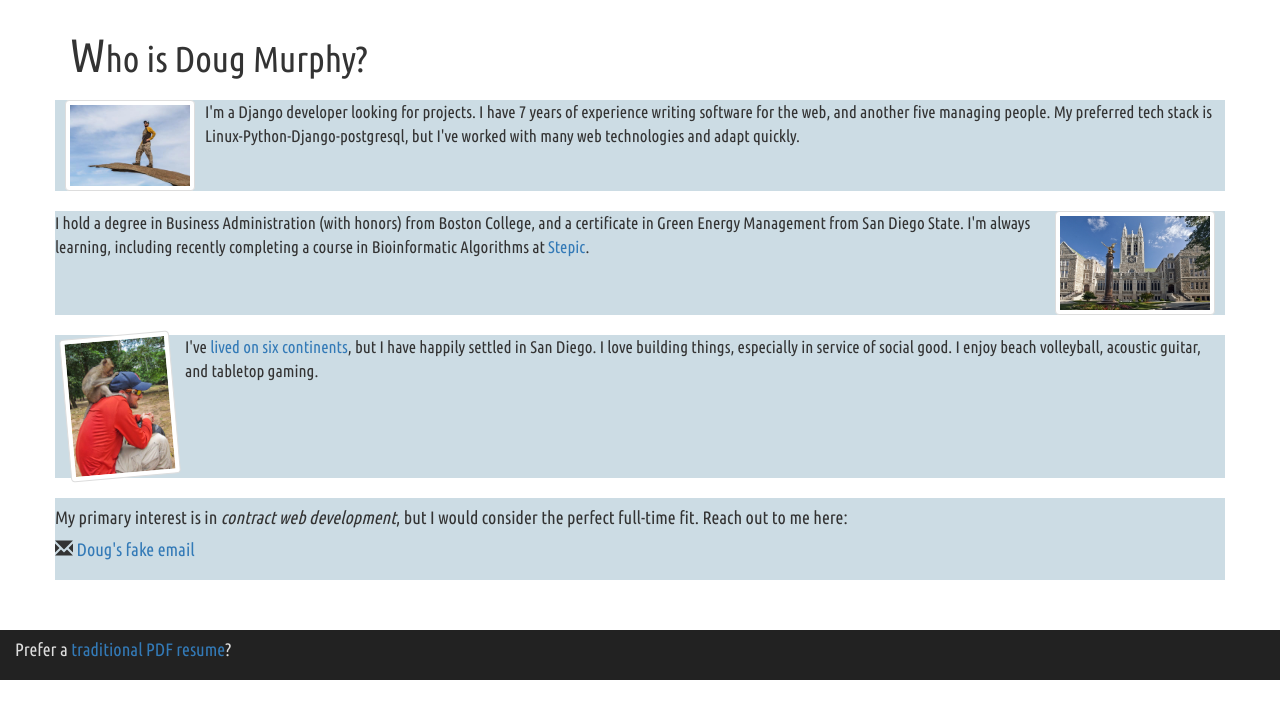
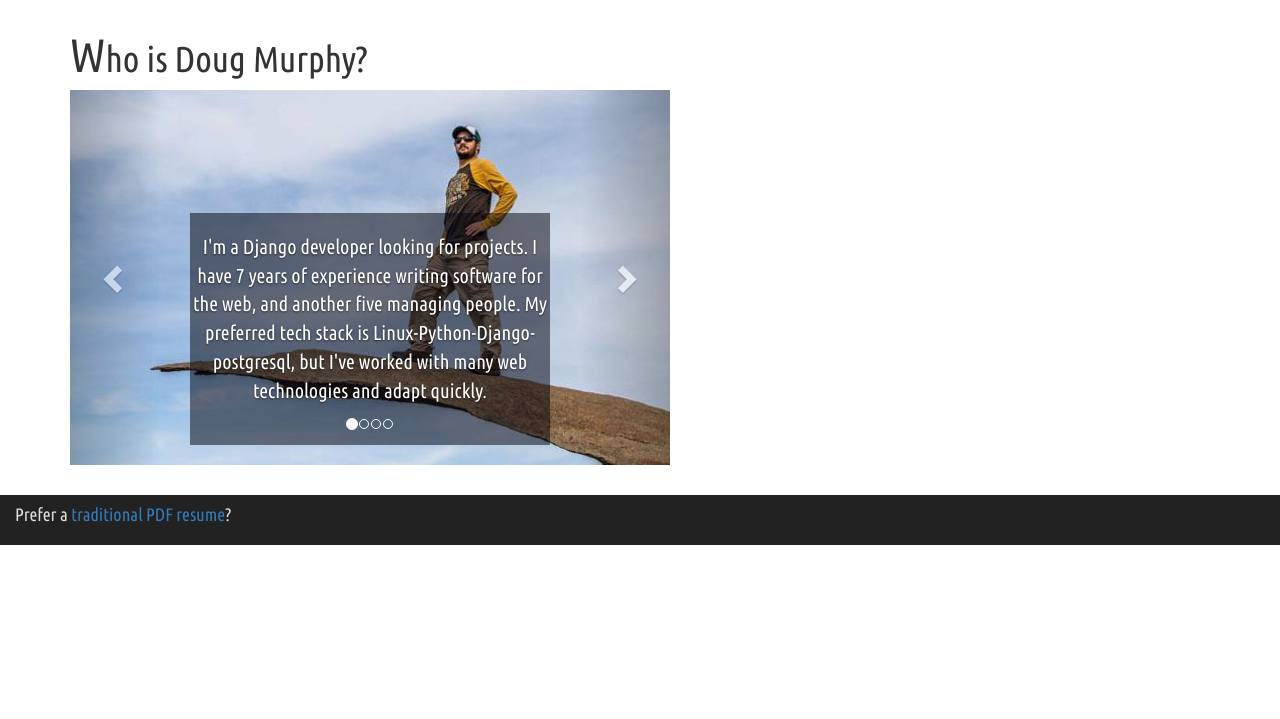
Before and after one commit to dougmurphy34/InteractiveResume, a Django app: page /contact/ in a window 1280 px wide. Shown: the part 51-770 px from the top of the page. Run offline with Django 3.2, Linux system fonts and the light colour scheme; some libraries are stand-ins or nearby versions.

Commit message:
About page is now a ui-bootstrap Carousel. Attempted IE cruddy icon fix with bicubic.

```diff
--- a/resume/static/css/resume.css
+++ b/resume/static/css/resume.css
@@ -17,6 +17,10 @@ p {
     font-size: 1.2em;
 }
 
+img {
+    /* This apparently makes image resizes via height/width property not look horrible in Internet Explorer. */
+    -ms-interpolation-mode: bicubic;
+}
 
 h1:first-letter {
 /*CSS3 suggests a double-colon to distinguish this pseudo-element from a pseudo-class,
--- a/templates/irf/contact.html
+++ b/templates/irf/contact.html
@@ -5,10 +5,53 @@
 
     <style>
 
-        section {
-
+        #introduction {
+            margin: auto;
         }
 
+        .carousel-caption {
+            background: rgba(0, 0, 10, 0.5)
+        }
+
+        @media (max-width: 640px) {
+            #carouselContainer {
+                width: 300px;
+            }
+
+            .carousel-caption {
+                font-size: 0.7em;
+            }
+        }
+
+        @media (min-width: 639px) {
+            #carouselContainer {
+                width: 600px;
+            }
+
+            .carousel-caption {
+                font-size: 1.2em;
+            }
+        }
+
+
+        /* Borrowed carousel formatting tricks */
+        #slides_control > div{
+            height: 300px;
+        }
+        img{
+            margin:auto;
+            width: 600px;
+            overflow: hidden !important;
+        }
+        #slides_control {
+            position:absolute;
+            width: 600px;
+            left:50%;
+            top:20px;
+            margin-left:-300px;
+        }
+
+        /* CSS for pre-carousel
         section > div {
             margin: 20px;
             background-color: rgba(000,080,120,0.2)
@@ -29,14 +72,29 @@
         }
 
         #img3 {
-            display: inline-block; /* Because webkit-based browsers ignore -webkit-transform on inline elements */
+            display: inline-block; ((( Because webkit-based browsers ignore -webkit-transform on inline elements )))
             float:left;
             width: 110px;
             transform: rotate(-5deg)
         }
-
+        */
 
     </style>
+
+    <!-- carousel controller -->
+
+    <script>
+    resume_app.controller('carouselController', function($scope) {
+        $scope.myInterval = 0;
+        var slides = $scope.slides = [
+            {image: "{% static 'images/potatochiprock-1.6-1.jpg' %}", text: "I'm a Django developer looking for projects.  I have 7 years of experience writing software for the web, and another five managing people.  My preferred tech stack is Linux-Python-Django-postgresql, but I've worked with many web technologies and adapt quickly."},
+            {image: "{% static 'images/gassonhall-1.6-1.jpg' %}", text: "I hold a degree in Business Administration (with honors) from Boston College, and a certificate in Green Energy Management from San Diego State.  I'm always learning, including recently completinga course in Bioinformatic Algorithms at Stepic."},
+            {image: "{% static 'images/angkormonkey-1.6-1.jpg' %}", text: "I've lived on six continents, but I have happily settled in San Diego.  I love building things, especially in service of social good.  I enjoy beach volleyball, acoustic guitar, and tabletop gaming."},
+            {image: "{% static 'images/croppedslanteddesktop-1.6-1.png' %}", text: "My primary interest is in contract web development, but I would consider the perfect full-time fit.  Reach out to me at fake@email.com"}
+        ];
+
+    })
+    </script>
 
 {% endblock page_scripts %}
 
@@ -46,6 +104,7 @@
 
     <h1>Who is Doug Murphy?</h1>
         <section id="introduction">
+            <!-- old way
             <div class="row">
                 <img src="{% static 'images/potatochiprock.jpg' %}" id="img1" class="about-images img-thumbnail" />
                 <p>
@@ -55,24 +114,48 @@
             <div class="row">
                 <p>
                     <img class="about-images img-thumbnail" id="img2" src="{% static 'images/gassonhall.jpg' %}"/>
-                    I hold a degree in Business Administration (with honors) from Boston College, and a certificate in Green Energy Management from San Diego State.  I'm always learning, including recently completing a course in Bioinformatic Algorithms at <a href="https://stepic.org/">Stepic</a>.
+                    I hold a degree in Business Administration (with honors) from Boston College, and a certificate in
+                    Green Energy Management from San Diego State.  I'm always learning, including recently completing
+                    a course in Bioinformatic Algorithms at <a href="https://stepic.org/">Stepic</a>.
                 </p>
             </div>
             <div class="row">
                 <p>
                     <img id="img3" class="about-images img-thumbnail" src="{% static 'images/angkormonkey.jpg' %}"/>
-                    I've <a href="http://douganddaniele.tumblr.com/page/3">lived on six continents</a>, but I have happily settled in San Diego.  I love building things, especially in service of social good.  I enjoy beach volleyball, acoustic guitar, and tabletop gaming.
+                    I've <a href="http://douganddaniele.tumblr.com/page/3">lived on six continents</a>, but I have happily
+                    settled in San Diego.  I love building things, especially in service of social good.  I enjoy beach
+                    volleyball, acoustic guitar, and tabletop gaming.
                 </p>
             </div>
             <div class="row">
-                <h4>My primary interest is in <em>contract web development</em>, but I would consider the perfect full-time fit.  Reach out to me here:</h4>
+                <h4>My primary interest is in <em>contract web development</em>, but I would consider the perfect
+                    full-time fit.  Reach out to me here:</h4>
                 <address>
-                    <h4><span class="glyphicon glyphicon-envelope"></span> <a href="mailto:fakeemail@fakeland.com">Doug's fake email</a></h4>
+                    <h4><span class="glyphicon glyphicon-envelope"></span> <a href="mailto:fakeemail@fakeland.com">
+                        Doug's fake email</a></h4>
                 </address>
             </div>
+            -->
 
 
+            <!-- same info in a carousel -->
+            {% verbatim %}
+            <div id="carouselContainer" ng-controller="carouselController">
+                <carousel interval="myInterval">
+                    <slide ng-repeat="slide in slides" active="slide.active">
+                        <img ng-src="{{ slide.image }}" style="margin:auto;"/>
+                        <div class="carousel-caption">
+                            <p>{{ slide.text }}</p>
+                        </div>
+                    </slide>
+                </carousel>
+            </div>
+
+            {% endverbatim %}
         </section>
+
+
+
 
     </div>
 
```
Also changed, not shown: templates/irf/welcome.html (+1 -6 lines), resume/static/images/angkormonkey-1.6-1.jpg (added), resume/static/images/croppedslanteddesktop-1.6-1.png (added), resume/static/images/gassonhall-1.6-1.jpg (added), resume/static/images/potatochiprock-1.6-1.jpg (added).
